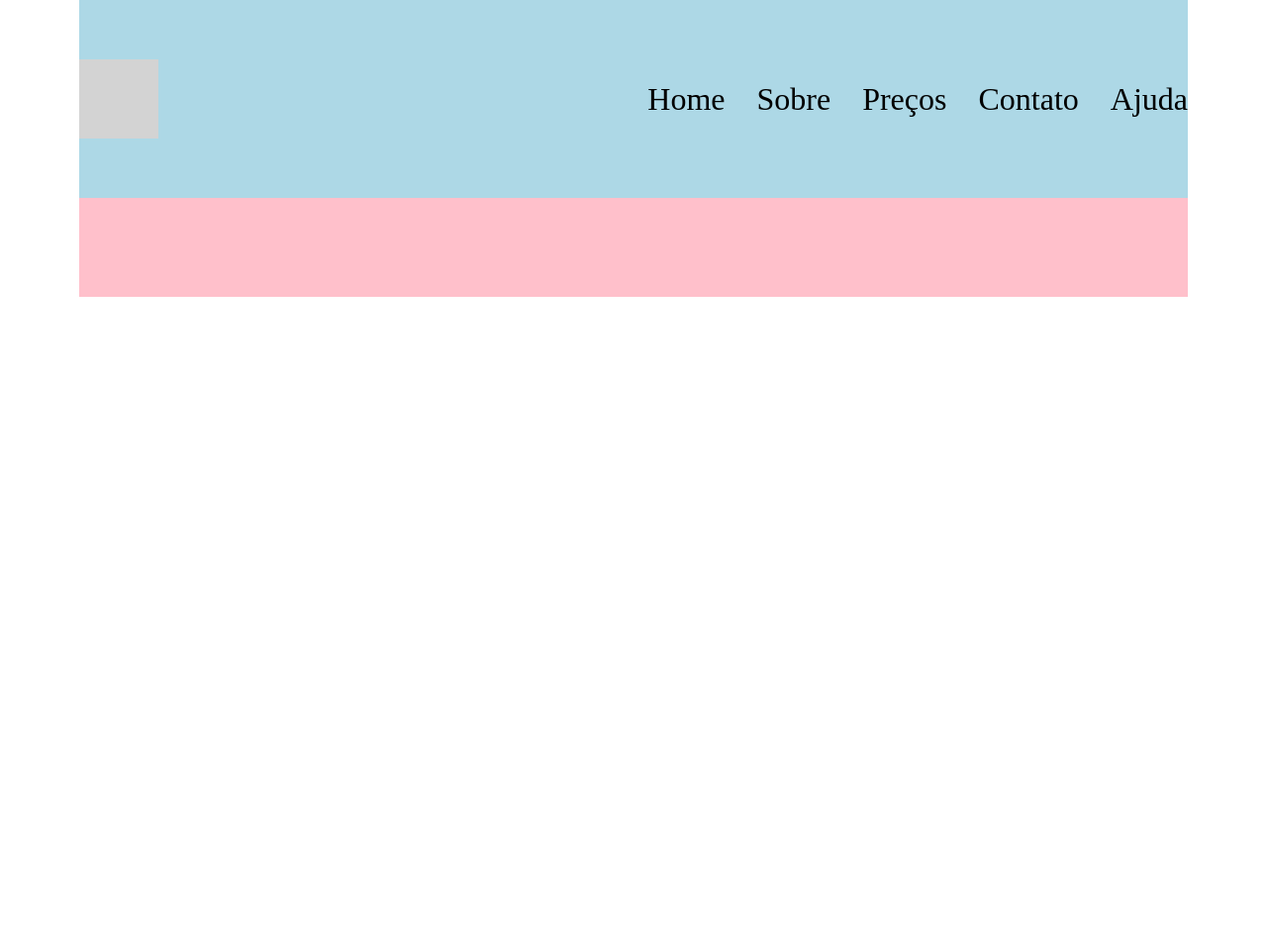
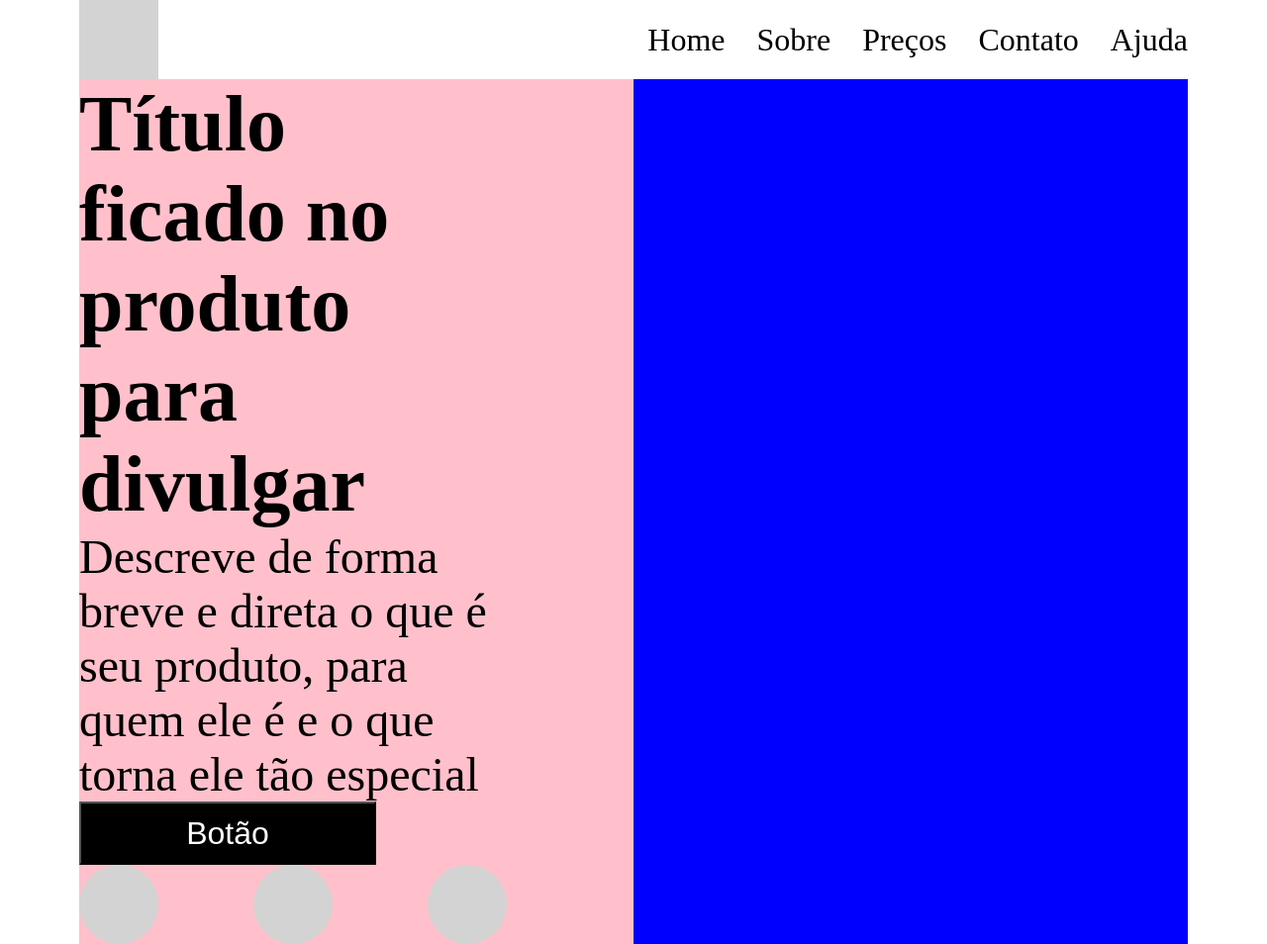
Before and after one commit to thayla129/layout-ba, a plain HTML site: page index.html in a window 1280 px wide. Shown: the whole page at 99% size. Before the commit the page ends 800 px from the top, so only its background shows below. Drawn offline with Linux system fonts and the light colour scheme.

Commit message:
Conteudo OK

```diff
--- a/index.html
+++ b/index.html
@@ -9,26 +9,32 @@
 </head>
 <body>
     <header>
-        <div class= "logo"></div>
-        <nav class= "menu">
+        <div class="logo"></div>
+        <nav class="menu">
             <ul>
-                <li><a href="#" >Home</a></li>
-                <li><a href="#" >Sobre</a></li>
-                <li><a href="#" >Preços</a></li>
-                <li><a href="#" >Contato</a></li>
-                <li><a href="#" >Ajuda</a></li>
+                <li><a href="">Home</a></li>
+                <li><a href="">Sobre</a></li>
+                <li><a href="">Preços</a></li>
+                <li><a href="">Contato</a></li>
+                <li><a href="">Ajuda</a></li>
             </ul>
         </nav>
-
-
-
-
-
-
-        </nav>
-
     </header>
-    <main></main>
+    <main>
+        <div class="conteudo">
+            <h1>Título ficado no produto para divulgar</h1>
+            <p>Descreve de forma breve e direta o que é seu produto, para quem ele é e o que torna ele tão especial</p>
+            <div class="acao">
+                <button><a href="">Botão</a></button>
+            </div>
+            <div class="social">
+                <div></div>
+                <div></div>
+                <div></div>
+            </div>
+        </div>
+        <div class="destaque"></div>
+    </main>
     <footer></footer>
 
 </body>
--- a/style.css
+++ b/style.css
@@ -1,22 +1,26 @@
-/* REST*/
+/* RESET*/
 *{
     margin: 0;
     padding: 0;
     box-sizing: border-box;
+
 }
+
 a{
     text-decoration: none;
     color: inherit;
+
 }
 
 ul, ol, li{
     list-style: none;
+
 }
 
-/* FIM RESET */
+/* Fim do Reset */
 
 body{
-    height: 100hv;
+    height: 100vh;
     display: flex;
     flex-direction: column;
     padding-inline: 80px;
@@ -24,7 +28,6 @@ body{
 
 header{
     height: 200px;
-    background-color: lightblue;
     display: flex;
     justify-content: space-between;
     align-items: center;
@@ -46,10 +49,51 @@ header{
 
 main{
     flex-grow: 1;
-    background-color: red;
+    display: flex;
+
+}
+
+.conteudo{
+    width: 50%;
+    background-color: pink;
+    padding-right: 128px;
+    display: flex;
+    flex-direction: column;
+    justify-content: space-between;
+
+
+
+}
+.conteudo h1{
+    font-size: 80px;
+
+}
+.conteudo p{
+    font-size: 48px;
+}
+.conteudo button{
+    height: 64px;
+    width: 300px;
+    font-size: 32px;
+    background-color: black;
+    color: white;
+}
+.social{
+    display: flex;
+    justify-content: space-between;
+}
+.social div{
+    height: 80px;
+    width: 80px;
+    border-radius: 50%;
+    background-color: lightgray;
+}
+.destaque{
+    width: 50%;
+    background-color: blue;
 }
 
 footer{
     height: 100px;
-    background-color: pink;
+    background-color: red;
 }
```
